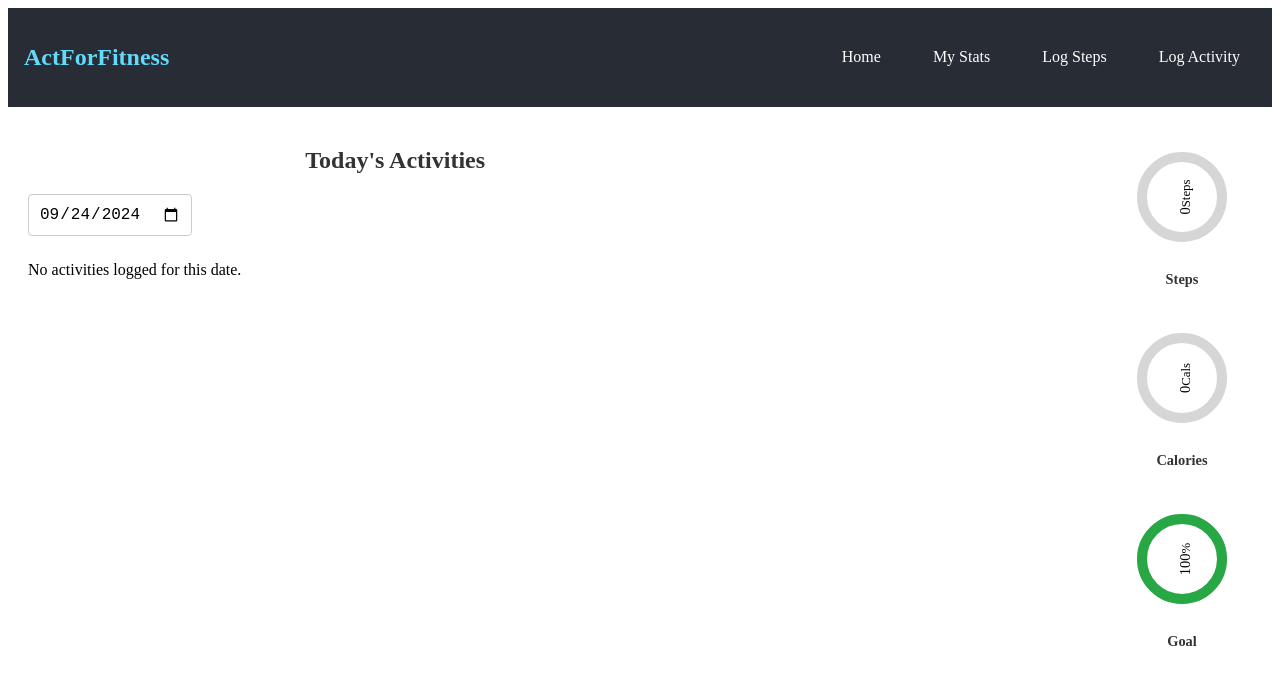
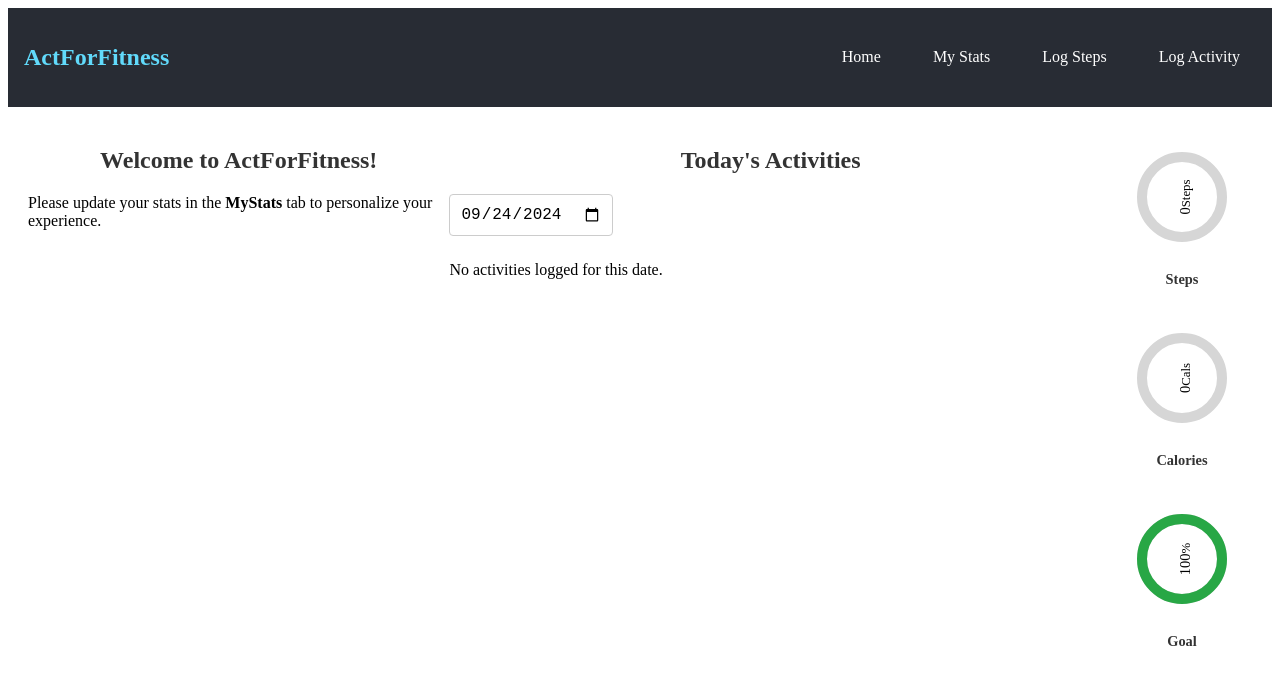
Before and after one commit to kiruthigascoding/ActForFitness, a React (Create React App) app: page / in a window 1280 px wide. Shown: the top 684 px of the page. Built offline with nearby package versions, Linux system fonts and the light colour scheme.

Commit message:
Filtered the steps count for the current date

```diff
--- a/src/components/Home.js
+++ b/src/components/Home.js
@@ -13,15 +13,20 @@ const Home = ({ stats }) => {
   const [filteredActivities, setFilteredActivities] = useState([]);
   const [totalSteps, setTotalSteps] = useState(0);
   const [totalActivityCalories, setTotalActivityCalories] = useState(0);
+  const [isFirstLaunch, setIsFirstLaunch] = useState(false);
 
   useEffect(() => {
+    // Check if it's the user's first time launching the app
+    const storedStats = JSON.parse(localStorage.getItem('userStats'));
+    if (!storedStats || !storedStats.currentWeight) {
+      setIsFirstLaunch(true);
+    }
 
+    // Fetch total steps for today
     const stepLogs = JSON.parse(localStorage.getItem('loggedSteps')) || [];
     const today = new Date().toLocaleDateString(undefined, {
       timeZone: Intl.DateTimeFormat().resolvedOptions().timeZone
     });
-
-
 
     const stepsToday = stepLogs
       .filter(log => log.date === today)
@@ -29,7 +34,7 @@ const Home = ({ stats }) => {
 
     setTotalSteps(stepsToday);
 
-
+    // Fetch total activity calories for today
     const activityLogs = JSON.parse(localStorage.getItem('loggedActivities')) || [];
     const caloriesToday = activityLogs
       .filter(log => log.date === today)
@@ -39,9 +44,8 @@ const Home = ({ stats }) => {
   }, []);
 
   useEffect(() => {
-
+    // Fetch filtered activities for the selected date
     const storedActivities = JSON.parse(localStorage.getItem('loggedActivities')) || [];
-
     const fetchFilteredActivities = () => {
       const todayActivities = storedActivities.filter(activity => {
         if (!activity.timestamp) return false;
@@ -60,6 +64,13 @@ const Home = ({ stats }) => {
 
   return (
     <div className="home-container">
+      {isFirstLaunch && (
+        <div className="welcome-message">
+          <h2>Welcome to ActForFitness!</h2>
+          <p>Please update your stats in the <strong>MyStats</strong> tab to personalize your experience.</p>
+        </div>
+      )}
+
       <div className="activity-table">
         <h2>Today's Activities</h2>
         <input
--- a/src/components/LogSteps.js
+++ b/src/components/LogSteps.js
@@ -8,34 +8,34 @@ const LogSteps = () => {
   const [caloriesBurned, setCaloriesBurned] = useState(0);
 
   const handleLogSteps = () => {
+
+
+
     if (!stats || !stats.height) {
       console.error('Height is not available in stats');
       return;
     }
 
-
     const strideLength = stats.height * 0.413;
     const distanceWalked = (steps * strideLength) / 100000;
-
-
     const calories = steps * 0.04;
-
 
     setDistance(distanceWalked.toFixed(2));
     setCaloriesBurned(calories.toFixed(2));
 
+    const currentDate = new Date().toLocaleDateString();
 
     const loggedSteps = {
       id: Date.now(),
       steps: steps,
       distance: distanceWalked.toFixed(2),
       caloriesBurned: calories.toFixed(2),
-      date: new Date().toLocaleDateString(),
+      date: currentDate,
     };
-
     const existingLogs = JSON.parse(localStorage.getItem('loggedSteps')) || [];
-    existingLogs.push(loggedSteps);
-    localStorage.setItem('loggedSteps', JSON.stringify(existingLogs));
+    const todayLogs = existingLogs.filter(log => log.date === currentDate);
+    todayLogs.push(loggedSteps);
+    localStorage.setItem('loggedSteps', JSON.stringify([...existingLogs.filter(log => log.date !== currentDate), ...todayLogs]));
   };
 
   return (
```
